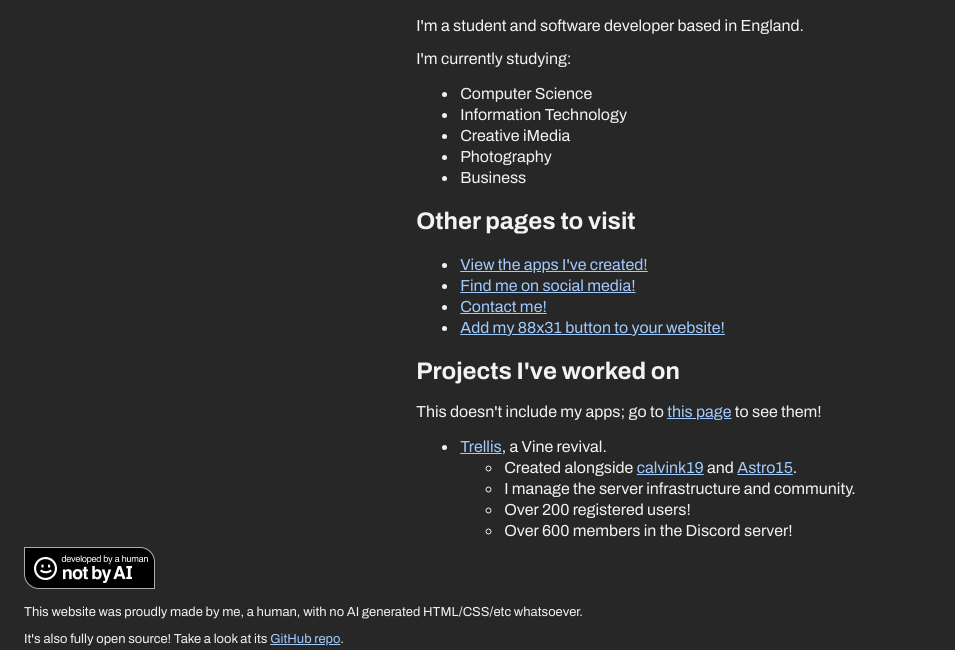
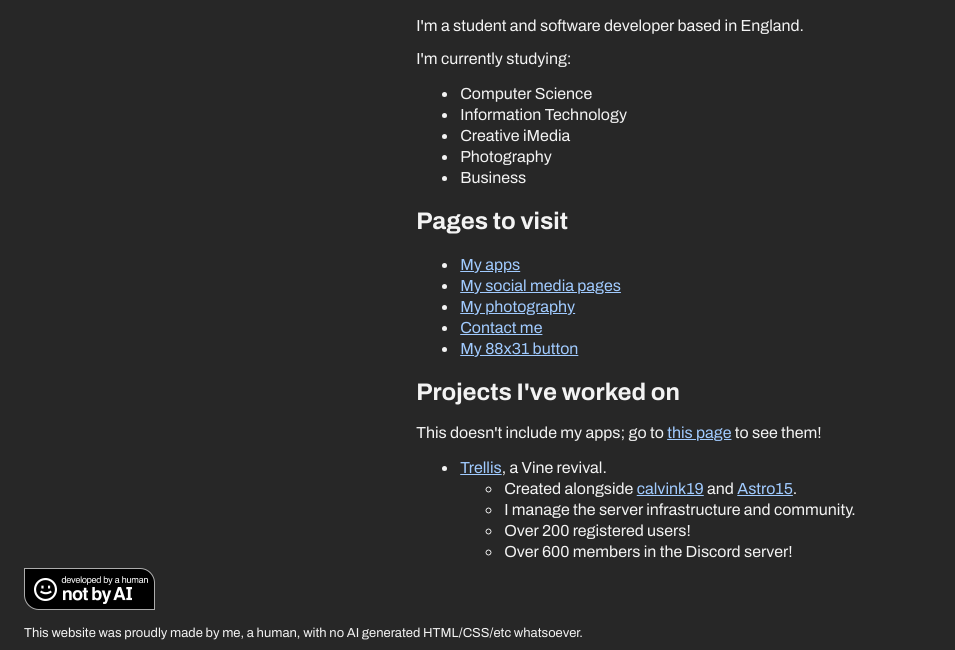
Before and after one commit to ConsciousBone/consciousbone.github.io, an Astro site: page / in a window 1280 px wide. Shown: the part 119-769 px from the top of the page, without its empty margins (0-955 px from the left). Built offline with nearby package versions, Linux system fonts and the light colour scheme; Astro itself is replaced by a stand-in of ours; a script that the page names is missing.

Commit message:
Update home page, add back link to photography page

```diff
--- a/src/pages/index.astro
+++ b/src/pages/index.astro
@@ -23,19 +23,22 @@ import Footer from '../components/Footer.astro';
         <li>Business</li>
       </ul>
 
-      <h2>Other pages to visit</h2>
+      <h2>Pages to visit</h2>
       <ul>
         <li>
-          <a href="/apps">View the apps I've created!</a>
+          <a href="/apps">My apps</a>
         </li>
         <li>
-          <a href="/socials">Find me on social media!</a>
+          <a href="/socials">My social media pages</a>
         </li>
         <li>
-          <a href="/contact">Contact me!</a>
+          <a href="/photography">My photography</a>
         </li>
         <li>
-          <a href="/88x31">Add my 88x31 button to your website!</a>
+          <a href="/contact">Contact me</a>
+        </li>
+        <li>
+          <a href="/88x31">My 88x31 button</a>
         </li>
       </ul>
 
--- a/src/pages/photography/index.astro
+++ b/src/pages/photography/index.astro
@@ -13,6 +13,7 @@ import Footer from '../../components/Footer.astro';
   <body>
     <main>
       <h1>My <span class="accent">photography</span></h1>
+      <a href="/">Go back</a>
 
       <p>I study photography, and routinely take numerous photos as a hobby!</p>
       <p>My main camera is a Canon EOS R50, which is what most images here will be taken on.</p>
```
